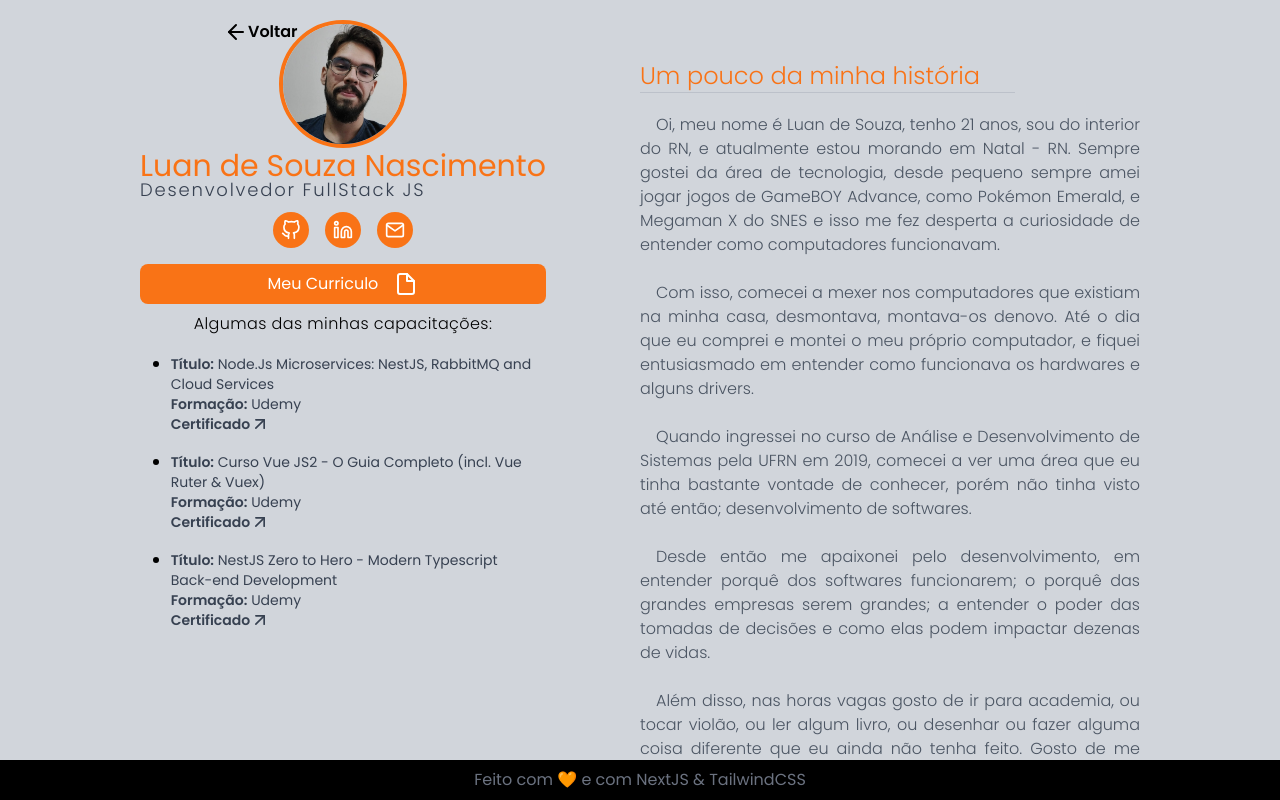
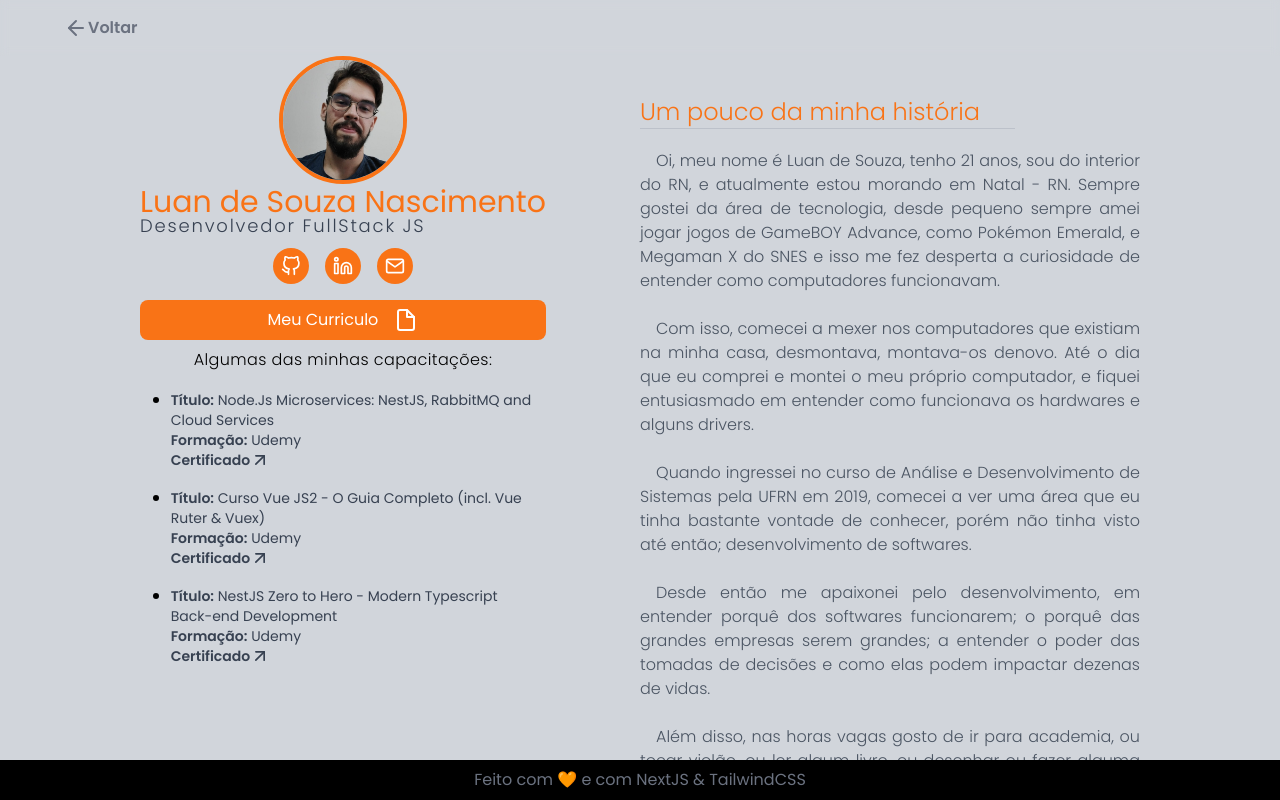
Before and after one commit to Darkisda/portfolio, a Next.js app: page / in a window 1280 px wide. Both pictures are taken after a click on the button "Sobre". Built offline with nearby package versions, Linux system fonts and the light colour scheme.

Commit message:
some fixes

```diff
--- a/src/components/back-button.tsx
+++ b/src/components/back-button.tsx
@@ -1,13 +1,20 @@
 import { useContext } from "react";
-import { ArrowLeft } from 'react-feather'
+import { ArrowLeft } from "react-feather";
 import { ApplicationContext } from "../context/application-provider";
 
 export default function BackButton() {
-  const { setSelected } = useContext(ApplicationContext)
+  const { setSelected } = useContext(ApplicationContext);
 
   return (
-    <button className="absolute top-5 md:left-24 xl:left-56 flex items-center font-semibold" onClick={() => setSelected!('welcome')}>
-      <ArrowLeft size={24}  /> Voltar
-    </button>
-  )
+    <div className="fixed w-full bg-transparent z-10 backdrop-blur-sm p-4">
+      <div className="container max-w-6xl mx-auto">
+        <button
+          className="flex items-center font-semibold text-gray-500 hover:text-gray-700"
+          onClick={() => setSelected!("welcome")}
+        >
+          <ArrowLeft size={24} /> Voltar
+        </button>
+      </div>
+    </div>
+  );
 }
--- a/src/layouts/about.tsx
+++ b/src/layouts/about.tsx
@@ -13,10 +13,10 @@ export default function About() {
   return (
     <section
       id="sobre"
-      className="w-full h-screen overflow-auto bg-gray-300 p-2"
+      className="w-full h-screen overflow-auto bg-gray-300"
     >
       <BackButton />
-      <div className="container p-3 lg:max-w-5xl h-full animate-pageanimation flex flex-col lg:flex-row items-start mx-auto">
+      <div className="container p-3 py-14 lg:max-w-5xl h-full animate-pageanimation flex flex-col lg:flex-row items-start mx-auto">
         <div className="lg:w-1/2 w-full h-full relative">
           <div className="lg:absolute flex items-center flex-col justify-center">
             <div className="w-24 h-24 relative border-4 rounded-full border-orange-500 lg:w-32 lg:h-32 2xl:w-40 2xl:h-40">
```
